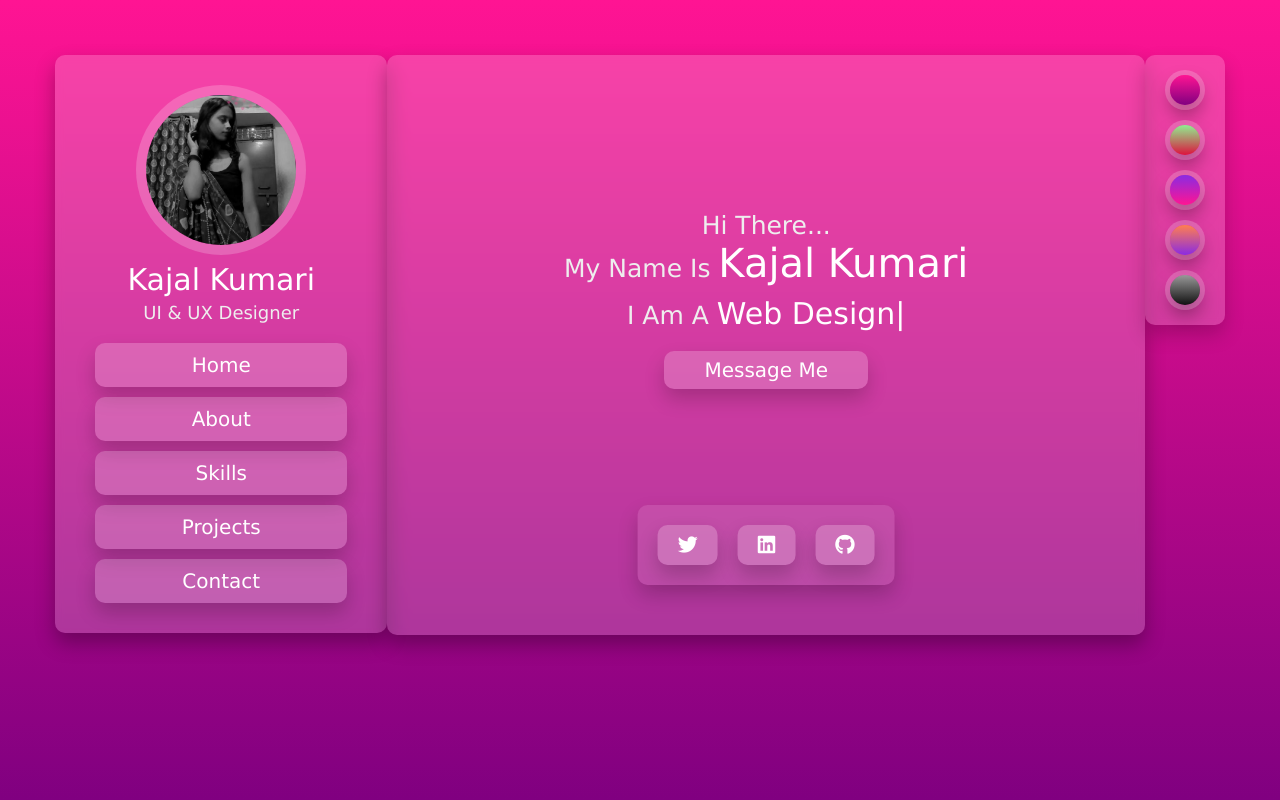
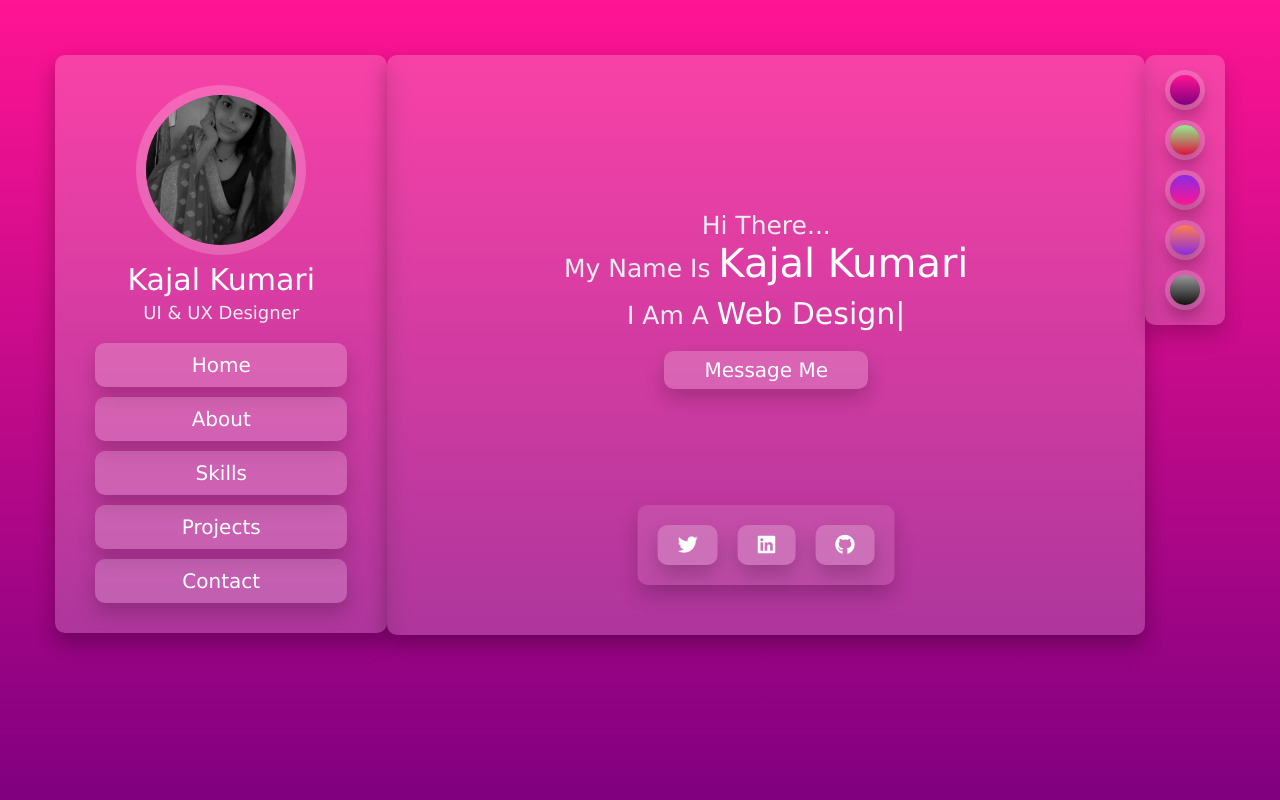
Before and after one commit to Kajall001/My-Portfolio, a plain HTML site: page index.html in a window 1280 px wide. Drawn offline with nearby package versions, Linux system fonts and the light colour scheme.

Commit message:
Update index.html

```diff
--- a/index.html
+++ b/index.html
@@ -23,7 +23,7 @@
 
     <header class="header">
       <div class="user">
-        <img src="kajal.png" alt="" />
+        <img src="kajal.jpg" alt="" />
         <h3 class="name">Kajal Kumari</h3>
         <p class="post">UI & UX Designer</p>
       </div>
```
